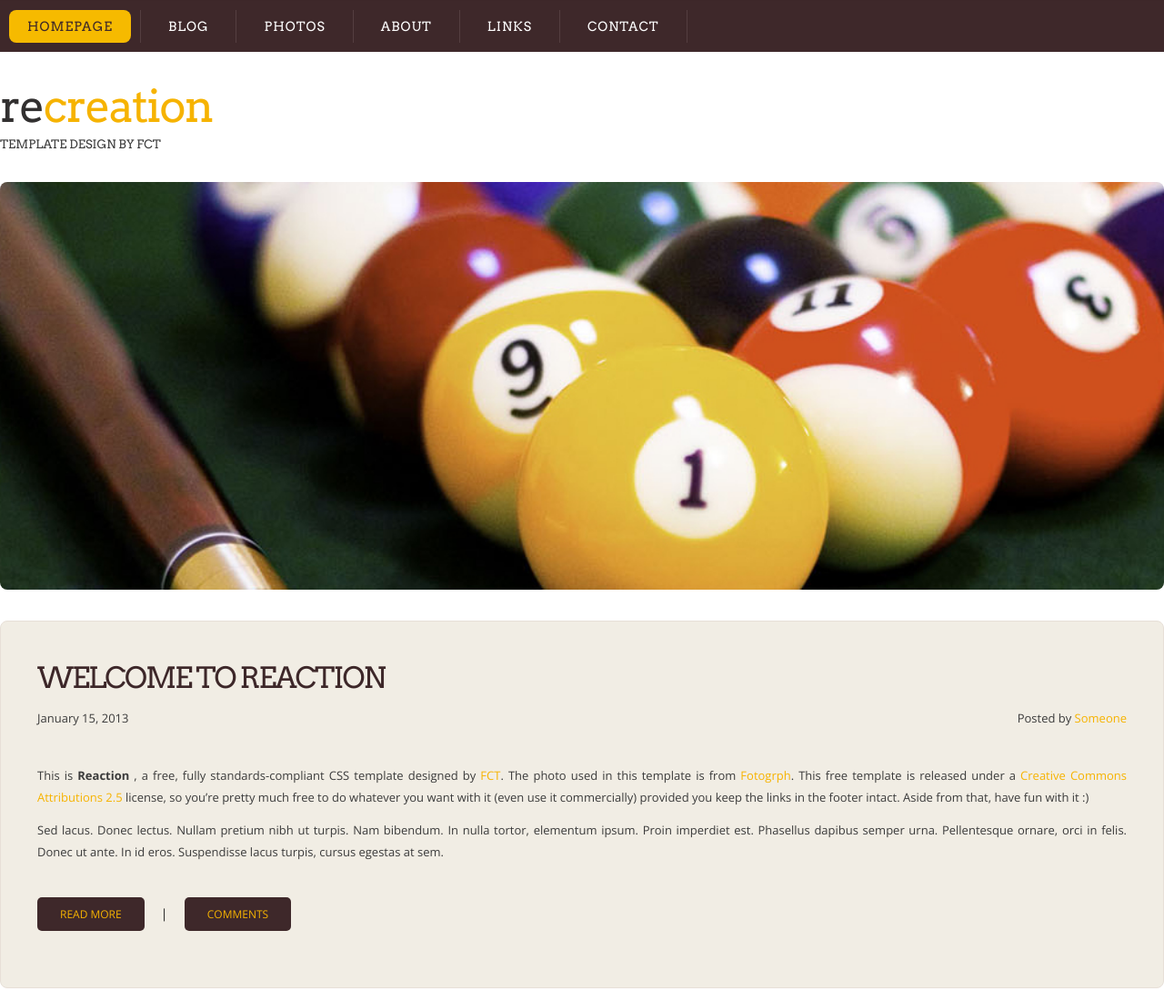
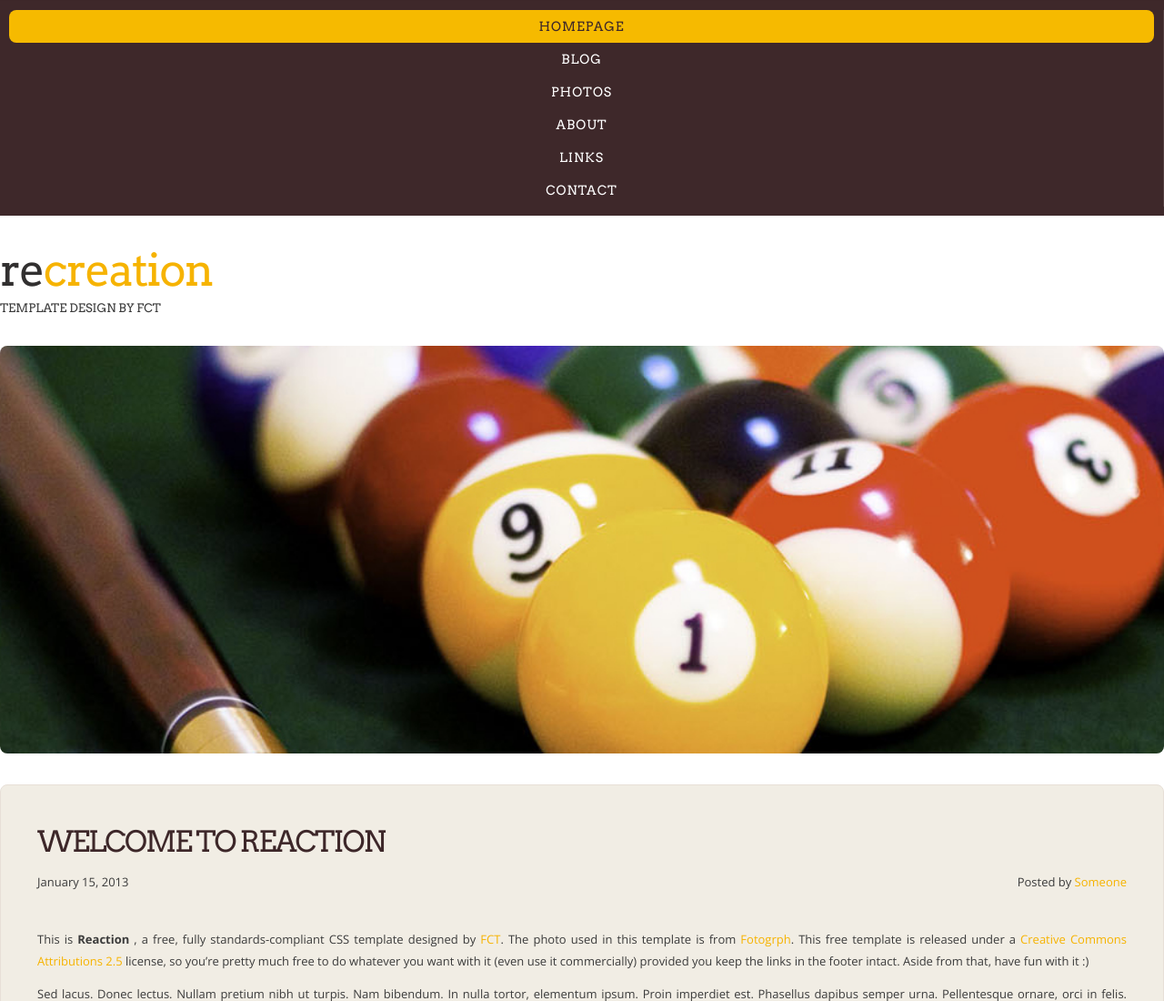
Before and after one commit to rkalehoff-uf/Recreation, a plain HTML site: page index.html in a window 1280 px wide. Shown: the top 1100 px of the page at 91% size. Drawn offline with nearby package versions, Linux system fonts and the light colour scheme.

Commit message:
remove fixed heights floats from navigation

```diff
--- a/css/styles.css
+++ b/css/styles.css
@@ -131,27 +131,23 @@ a {
 
 /* Menu */
 #menu-wrapper {
-    overflow: hidden;
-    height: 56px;
     background: #3E282A;
     border-top: 1px solid #3D2729;
 }
 
 #menu {
-    height: 55px;
     margin: 0px auto;
     padding: 0px;
 }
 
 #menu ul {
     margin: 0;
-    padding: 10px 0px 0px 0px;
+    padding: 10px 0px 10px 0px;
     list-style: none;
     line-height: normal;
 }
 
 #menu li {
-    float: left;
     border-right: 1px solid #543E40;
 }
 
```
